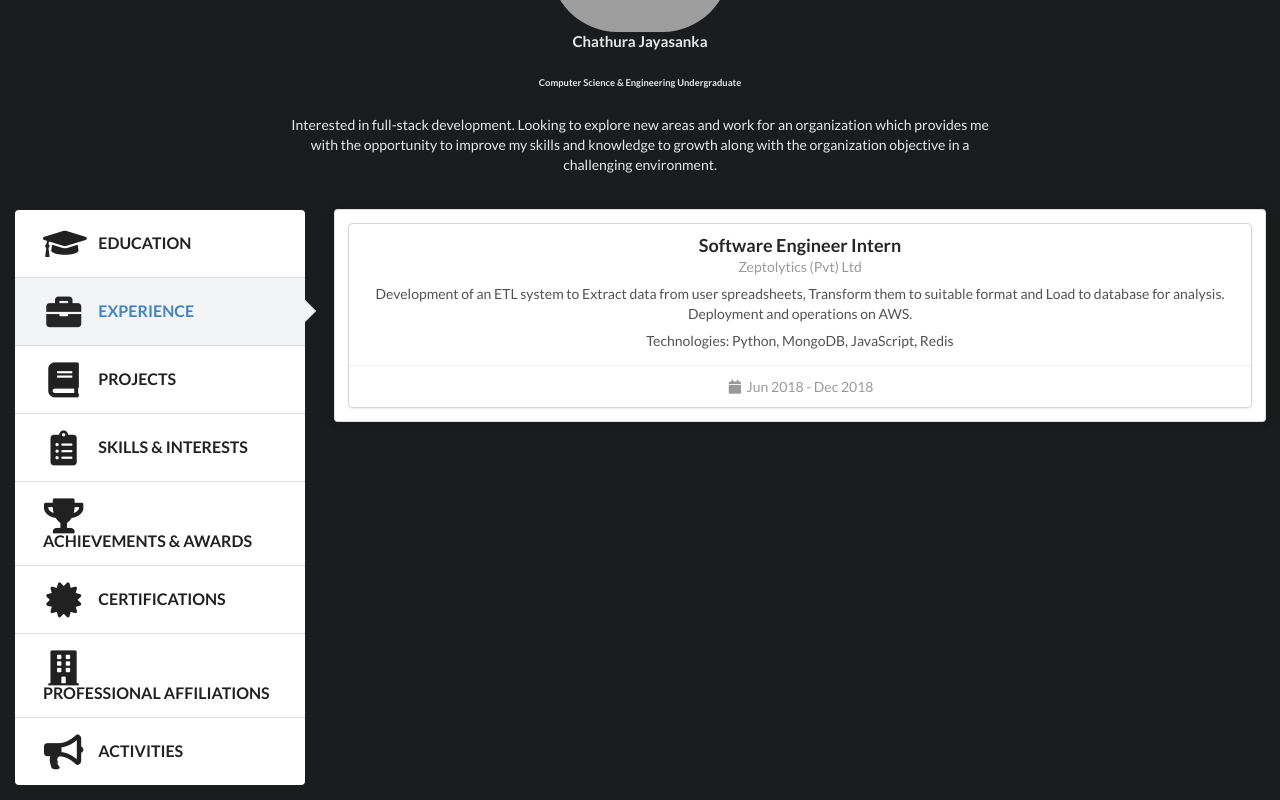
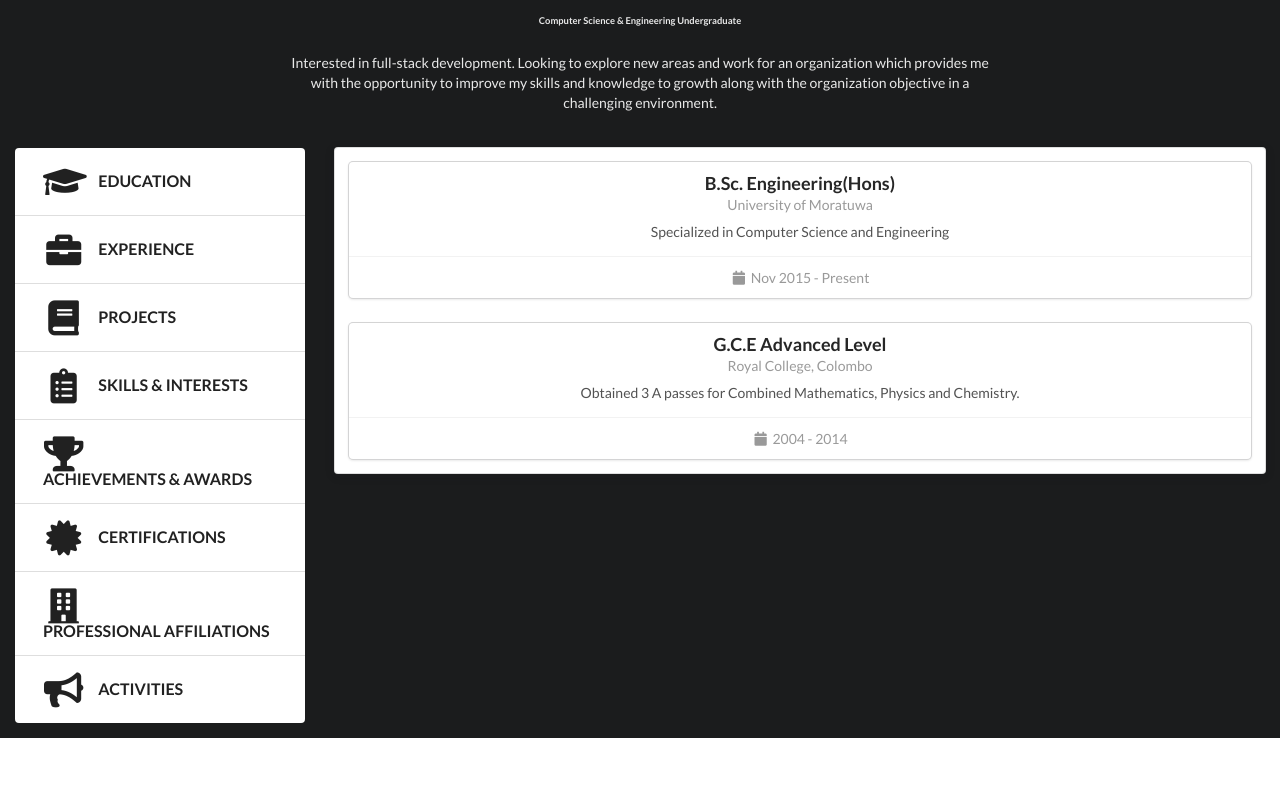
Before and after one commit to cjayasanka/cjayasanka.me, a React (Create React App) app: page / in a window 1280 px wide. Shown: the part 384-1184 px from the top of the page. After the commit the page ends 1122 px from the top, so only its background shows below. Built offline with nearby package versions, Linux system fonts and the light colour scheme; grey boxes are pictures that could not be loaded.

Commit message:
resume half

```diff
--- a/src/components/Resume.js
+++ b/src/components/Resume.js
@@ -7,7 +7,7 @@ import ResumeBody from "./resume/ResumeBody";
 const Resume = () => {
   return (
     <div className="ui basic inverted center aligned segment">
-      <Nav />
+      {/* <Nav /> */}
       <ResumeBody />
     </div>
   );
--- a/src/components/resume/ResumeBody.js
+++ b/src/components/resume/ResumeBody.js
@@ -1,4 +1,6 @@
 import React from "react";
+import { connect } from "react-redux";
+
 import back from "../../media/back.jpg";
 import chathura from "../../media/chathura.jpg";
 import Education from "./Education";
@@ -8,8 +10,40 @@ import Awards from "./Awards";
 import Certifications from "./Certifications";
 import Affiliations from "./Affiliations";
 import Activities from "./Activities";
+import Skils from "./Skills";
 
-const ResumeBody = () => {
+import { selectCategory } from "../../actions";
+
+const bodyResolver = (selectedCategory) => {
+  if (selectedCategory === "EDUCATION") {
+    return <Education />;
+  }
+  if (selectedCategory === "EXPERIENCE") {
+    return <Experience />;
+  }
+  if (selectedCategory === "PROJECTS") {
+    return <Projects />;
+  }
+  if (selectedCategory === "SKILLS") {
+    return <Skils />;
+  }
+  if (selectedCategory === "AWARDS") {
+    return <Awards />;
+  }
+  if (selectedCategory === "CERTIFICATIONS") {
+    return <Certifications />;
+  }
+  if (selectedCategory === "AFFILIATIONS") {
+    return <Affiliations />;
+  }
+  if (selectedCategory === "ACTIVITIES") {
+    return <Activities />;
+  }
+
+  return <Education />;
+};
+
+const ResumeBody = (props) => {
   return (
     <div className="container">
       <div>
@@ -60,65 +94,71 @@ const ResumeBody = () => {
       <div class="ui grid">
         <div class="four wide column">
           <div class="ui fluid vertical steps">
-            <div class="step">
+            <a class="step" onClick={() => props.selectCategory("EDUCATION")}>
               <i class="graduation cap icon"></i>
               <div class="content">
                 <div class="title">EDUCATION</div>
               </div>
-            </div>
-            <div class="active step">
+            </a>
+            <a class="step" onClick={() => props.selectCategory("EXPERIENCE")}>
               <i class="briefcase icon"></i>
               <div class="content">
                 <div class="title">EXPERIENCE</div>
               </div>
-            </div>
+            </a>
 
-            <div class="step">
+            <a class="step" onClick={() => props.selectCategory("PROJECTS")}>
               <i class="book icon"></i>
               <div class="content">
                 <div class="title">PROJECTS</div>
               </div>
-            </div>
+            </a>
 
-            <div class="step">
+            <a class="step" onClick={() => props.selectCategory("SKILLS")}>
               <i class="clipboard list icon"></i>
               <div class="content">
                 <div class="title">SKILLS & INTERESTS</div>
               </div>
-            </div>
+            </a>
 
-            <div class="step">
+            <a class="step" onClick={() => props.selectCategory("AWARDS")}>
               <i class="trophy icon"></i>
               <div class="content">
                 <div class="title">ACHIEVEMENTS & AWARDS</div>
               </div>
-            </div>
+            </a>
 
-            <div class="step">
+            <a
+              class="step"
+              onClick={() => props.selectCategory("CERTIFICATIONS")}
+            >
               <i class="certificate icon"></i>
               <div class="content">
                 <div class="title">CERTIFICATIONS</div>
               </div>
-            </div>
+            </a>
 
-            <div class="step">
+            <a
+              class="step"
+              onClick={() => props.selectCategory("AFFILIATIONS")}
+            >
               <i class="building icon"></i>
               <div class="content">
                 <div class="title">PROFESSIONAL AFFILIATIONS</div>
               </div>
-            </div>
+            </a>
 
-            <div class="step">
+            <a class="step" onClick={() => props.selectCategory("ACTIVITIES")}>
               <i class="bullhorn icon"></i>
               <div class="content">
                 <div class="title">ACTIVITIES</div>
               </div>
-            </div>
+            </a>
           </div>
         </div>
         <div class="twelve wide column">
           <div class="ui fluid raised segment">
-            <Experience />
+            {bodyResolver(props.selectedCategory)}
           </div>
         </div>
       </div>
@@ -126,4 +166,11 @@ const ResumeBody = () => {
   );
 };
 
-export default ResumeBody;
+const mapStateToProps = (state) => {
+  return { selectedCategory: state.selectedCategory };
+};
+
+export default connect(
+  mapStateToProps,
+  { selectCategory }
+)(ResumeBody);
```
